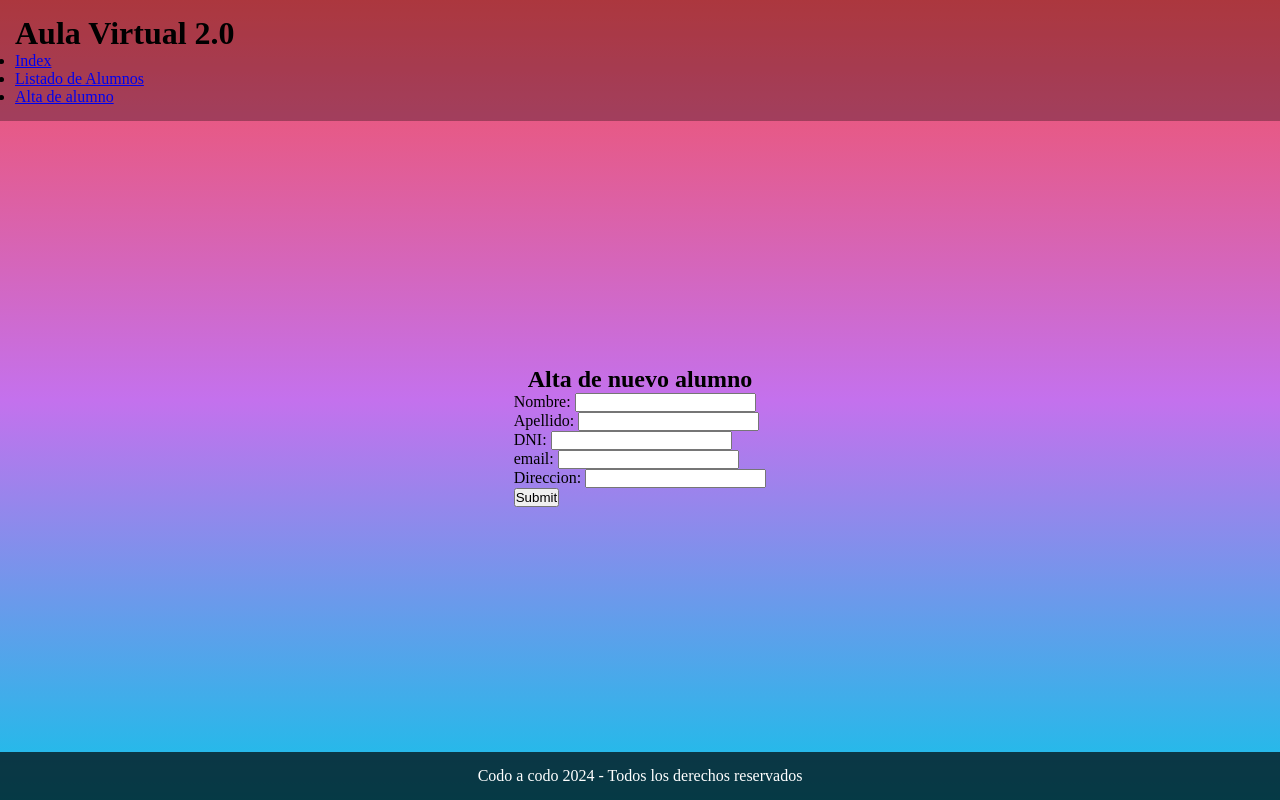
After one commit to LucianoPueyo/Codo-a-codo-Django-24309, a Django app: page /web/alta_alumno in a window 1280 px wide. The commit adds this page. Run offline with Django 5.2, Linux system fonts and the light colour scheme.

Commit message:
Clase 9: Formularios

```diff
--- /dev/null
+++ b/Django/AulaVirtual/web/forms.py
@@ -0,0 +1,8 @@
+from django import forms
+
+class AltaAlumnoForm(forms.Form):
+    nombre = forms.CharField(label="Nombre", required=True)
+    apellido = forms.CharField(label="Apellido", required=True)
+    dni = forms.IntegerField(label="DNI", required=True)
+    email = forms.EmailField(label="email", required=True)
+    direccion = forms.CharField(label="Direccion", required=True)
--- /dev/null
+++ b/Django/AulaVirtual/web/static/web/styles/base.css
@@ -0,0 +1,37 @@
+
+* {
+    margin: 0;
+    padding: 0;
+}
+
+body {
+    display: flex;
+    flex-direction: column;
+    min-height: 100vh;
+
+    background: linear-gradient(to bottom, #f64f59, #c471ed, #12c2e9);
+}
+
+.centered {
+    display: flex;
+    justify-content: center;
+    align-items: center;
+}
+
+header, main, footer {
+    padding: 15px;
+}
+
+header {
+    background-color: rgba(0,0,0,0.3);
+}
+
+main {
+    flex: 1;
+    flex-direction: column;
+}
+
+footer {
+    background-color: rgba(0,0,0,0.7);
+    color: white;
+}
--- /dev/null
+++ b/Django/AulaVirtual/web/templates/web/alta_alumno.html
@@ -0,0 +1,19 @@
+{% extends "web/base.html" %}
+{% load static %}
+
+{% block titulo %}Alta de alumno{% endblock %}
+
+{% block extra_css %}
+    <link rel="stylesheet" href="{% static 'web/styles/alta_alumno.css' %}">
+{% endblock %}
+
+{% block main %}
+
+    <h2>Alta de nuevo alumno</h2>
+    <form method="POST" action="{% url 'alta_alumno' %}">
+        {% csrf_token %}
+        {{ alta_alumno_form }}
+
+        <input type="submit">
+    </form>
+{% endblock %}
--- a/Django/AulaVirtual/web/templates/web/base.html
+++ b/Django/AulaVirtual/web/templates/web/base.html
@@ -1,3 +1,4 @@
+{% load static %}
 <!DOCTYPE html>
 <html lang="en">
 <head>
@@ -5,7 +6,7 @@
     <meta name="viewport" content="width=device-width, initial-scale=1.0">
     <title>Aula Virtual 2.0 - {% block titulo %}{% endblock %}</title>
 
-    <link rel="stylesheet" href="base.css">
+    <link rel="stylesheet" href="{% static 'web/styles/base.css' %}">
 
     {% block extra_css %}{% endblock %}
 
@@ -13,18 +14,18 @@
 <body>
     <header>
         <h1>Aula Virtual 2.0</h1>
+        <nav>
+            <ul>
+                <li><a href="{% url 'index' %}">Index</a></li>
+                <li><a href="{% url 'lista_alumnos' %}">Listado de Alumnos</a></li>
+                <li><a href="{% url 'alta_alumno' %}">Alta de alumno</a></li>
+            </ul>
+        </nav>
     </header>
-    <nav>
-        <ul>
-            <li><a href="{% url 'index' %}">Index</a></li>
-            <li><a href="{% url 'lista_alumnos' %}">Listado de Alumnos</a></li>
-            <li><a href="#">Proximamente</a></li>
-        </ul>
-    </nav>
-    <main>
+    <main class="centered">
         {% block main %}{% endblock %}
     </main>
-    <footer>
+    <footer class="centered">
         <p>Codo a codo 2024 - Todos los derechos reservados</p>
     </footer>
 </body>
--- a/Django/AulaVirtual/web/templates/web/listado_alumnos.html
+++ b/Django/AulaVirtual/web/templates/web/listado_alumnos.html
@@ -7,7 +7,7 @@
 {% block main %}
     <h2>Listado de alumnos</h2>
     {% if cuota_al_dia %}
-            <p style="padding:15px; background-color: green; color: white;">NO DEBE DINERO</p>
+        <p style="padding:15px; background-color: green; color: white;">NO DEBE DINERO</p>
     {% else %}
         <p style="padding:15px; background-color: red; color: white;">DEBE LA CUOTA</p>
     {% endif %}
--- a/Django/AulaVirtual/web/urls.py
+++ b/Django/AulaVirtual/web/urls.py
@@ -6,4 +6,5 @@ urlpatterns = [
     path('saludar/<str:nombre>', views.saludar, name='saludar'),
     re_path('^alumnos_por_anio/(?P<year>[0-9]{4})/$', views.alumnos_por_año, name='alumnos_por_anio'),
     path('listado_alumnos', views.listado_alumnos, name='lista_alumnos'),
+    path('alta_alumno', views.alta_alumno, name='alta_alumno'),
 ]
--- a/Django/AulaVirtual/web/views.py
+++ b/Django/AulaVirtual/web/views.py
@@ -1,5 +1,9 @@
 from django.shortcuts import render
 from django.http import HttpResponse
+from django.shortcuts import redirect
+
+from .forms import *
+
 import datetime
 
 def index(request):
@@ -34,3 +38,27 @@ def listado_alumnos(request):
     }
 
     return render(request, 'web/listado_alumnos.html', contexto)
+
+def alta_alumno(request):
+
+    contexto = {}
+
+    if request.method == "GET":
+        contexto['alta_alumno_form'] = AltaAlumnoForm()
+
+    else: # Asumo que es un POST
+        contexto['alta_alumno_form'] = AltaAlumnoForm(request.POST)
+
+        # Validar el form
+
+        # Si el form es correcto
+        # Lo redirijo a una vista segura por ejemplo el index
+
+        # Si el form es incorrecto
+        # renderizo un form con mensajes de error
+
+        print(request.POST)
+
+        return redirect('index')
+
+    return render(request, 'web/alta_alumno.html', contexto)
```
Also changed, not shown: Django/AulaVirtual/web/static/web/styles/index.css (added, +8 -0 lines), Django/AulaVirtual/web/templates/web/index.html (+8 -3 lines), Django/AulaVirtual/web/static/web/img/perrito.jpg (added), Django/AulaVirtual/web/static/web/styles/alta_alumno.css (added), 1 other file.
